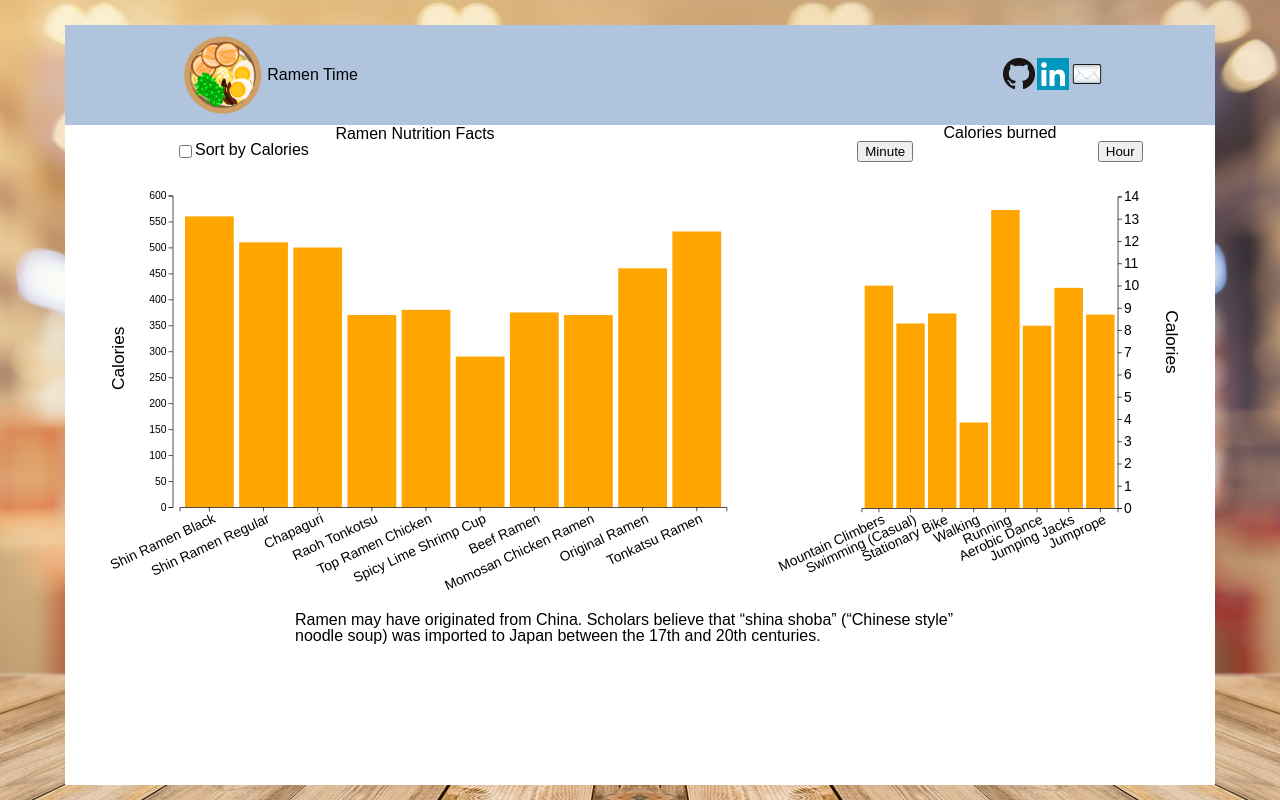
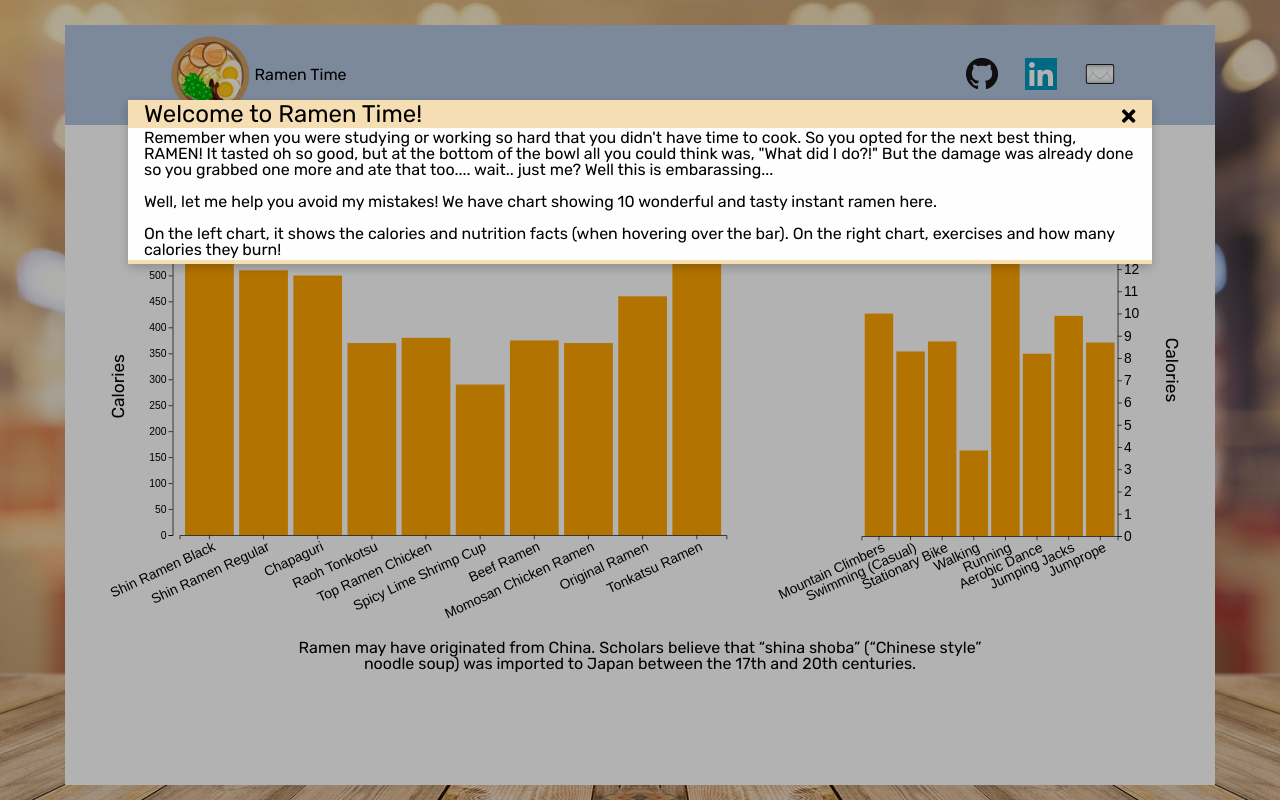
Before and after one commit to iamdanahn/RamenTime, a website built with webpack: page index.html in a window 1280 px wide. Built offline with nearby package versions, Linux system fonts and the light colour scheme.

Commit message:
Modal works, messing with font

```diff
--- a/index.html
+++ b/index.html
@@ -10,6 +10,9 @@
       type="image/x-icon"
       href="./assets/images/favicon.png"
     />
+    <link rel="stylesheet" href="https://fonts.googleapis.com/css?family=Rubik">
+    <link rel="stylesheet" href="https://fonts.googleapis.com/css?family=Architects+Daughter">
+
 
     <link rel="stylesheet" href="./dist/main.css" />
     <script src="https://d3js.org/d3.v6.js"></script>
@@ -64,6 +67,38 @@
       </div>
 
     </section>
+
+    <div class="modal">
+      <div class="modal-cntr">
+        <div class="modal-header">
+          <span class="modal-close">&times;</span>
+          <h2>Welcome to Ramen Time!</h2>
+        </div>
+        <div class="modal-body">
+          <p>Remember when you were studying or working so hard that
+            you didn't have time to cook. So you opted for the next best thing, RAMEN!
+
+            It tasted oh so good, but at the bottom of the bowl all you could think was, "What did I do?!"
+            But the damage was already done so you grabbed one more and ate that too.... wait.. just me? Well this is embarassing...
+          </p>
+          <br/>
+          <p>
+            Well, let me help you avoid my mistakes! We have chart showing 10 wonderful and tasty instant ramen here.
+          </p>
+          <br/>
+          <p>
+            On the left chart, it shows the calories and nutrition facts (when hovering over the bar).
+            On the right chart, exercises and how many calories they burn!
+          </p>
+          <p>
+
+          </p>
+        </div>
+        <div class="modal-footer">
+
+        </div>
+      </div>
+    </div>
   </body>
 
       <footer class="ramen-fact-cntr">
--- a/src/index.js
+++ b/src/index.js
@@ -2,10 +2,11 @@
 import "./styles/index.scss"
 import "./styles/header.scss"
 import "./styles/graphs.scss"
-import "./styles/ramen_row.scss"
 import "./styles/ramen_facts.scss"
+import "./styles/modal.scss"
 
 
 import "./scripts/exercise"
 import "./scripts/ramen"
 import "./scripts/footer"
+import "./scripts/modal"
--- /dev/null
+++ b/src/scripts/modal.js
@@ -0,0 +1,18 @@
+document.addEventListener("DOMContentLoaded", (event) => {
+  console.log(event)
+
+  const modal = document.getElementsByClassName("modal")[0]
+  const closer = document.getElementsByClassName("modal-close")[0]
+  debugger
+
+  closer.addEventListener("click", () => {
+    modal.style.display = "none"
+  })
+
+  window.addEventListener("click", (event) => {
+    // targets modal because entire background is modal
+    if (event.target === modal) {
+      modal.style.display = "none"
+    }
+  })
+})
--- a/src/scripts/ramen_row.js
+++ /dev/null
@@ -1 +0,0 @@
-document.addEventListener("DOMContentLoaded", (event) => {})
--- a/src/styles/header.scss
+++ b/src/styles/header.scss
@@ -20,6 +20,7 @@
     text-decoration: none;
     list-style: none;
     justify-content: space-between;
-    width: 100px;
+    width: 150px;
+
   }
 }
--- a/src/styles/index.scss
+++ b/src/styles/index.scss
@@ -3,6 +3,7 @@
   justify-content: center;
   background: rgba(231, 231, 231, 0.89);
   background-image: url("https://raw.githubusercontent.com/iamdanahn/RamenTime/main/assets/images/bg-wood1.jpg");
+
 }
 
 body {
@@ -14,7 +15,7 @@
   width: 1150px;
   height: 95vh;
   margin-top: 25px;
-
+  font-family: Rubik, serif;
 }
 
 .main-content {
@@ -26,6 +27,12 @@
 .main-body {
   display: flex;
   width: 100%;
+
+  h2 {
+    font-size: 24px;
+    display: block;
+    margin: 10px;
+  }
 }
 
 .d3-ramen {
--- /dev/null
+++ b/src/styles/modal.scss
@@ -0,0 +1,64 @@
+.modal {
+  display: block;
+  position: fixed;
+  z-index: 1;
+  padding: 100px 0 0 0;
+  left: 0;
+  top: 0;
+  width: 100%;
+  height: 100%;
+  overflow: auto;
+  background-color: rgba(0, 0, 0, 0.3);
+
+}
+
+.modal-cntr {
+  position: relative;
+  background-color: #fefefe;
+  margin: auto;
+  padding: 0;
+  width: 80%;
+  box-shadow: 0px 4px 10px 0px rgba(0,0,0,0.2);
+  -webkit-animation-name: animatetop;
+  -webkit-animation-duration: 0.4s;
+  animation-name: animatetop;
+  animation-duration: 0.4s
+}
+
+@-webkit-keyframes animatetop {
+  from {top:-300px; opacity:0}
+  to {top:0; opacity:1}
+}
+
+@keyframes animatetop {
+  from {top:-300px; opacity:0}
+  to {top:0; opacity:1}
+}
+
+.modal-close {
+  color: black;
+  float: right;
+  font-size: 28px;
+  font-weight: bold;
+
+
+  &:hover, &:focus {
+
+    text-decoration: none;
+    cursor: pointer;
+  }
+}
+
+.modal-header, .modal-footer {
+  background-color: wheat;
+  color: black;
+  padding: 2px 16px;
+
+  h2 {
+    font-size: 24px;
+  }
+}
+
+.modal-body {
+  padding: 2px 16px;
+}
--- a/src/styles/ramen_facts.scss
+++ b/src/styles/ramen_facts.scss
@@ -7,10 +7,8 @@
     display: flex;
     justify-content: center;
     width: 80%;
+    text-align: center;
 
-    text {
-      text-align: center;
-    }
   }
 
 }
--- a/src/styles/ramen_row.scss
+++ /dev/null
@@ -1,14 +0,0 @@
-.ramen-list {
-  font-family: inherit;
-  width: 100%;
-
-  ul {
-    display: flex;
-    list-style: none;
-  }
-
-  img {
-    width: 20%;
-    height: auto;
-  }
-}
```
